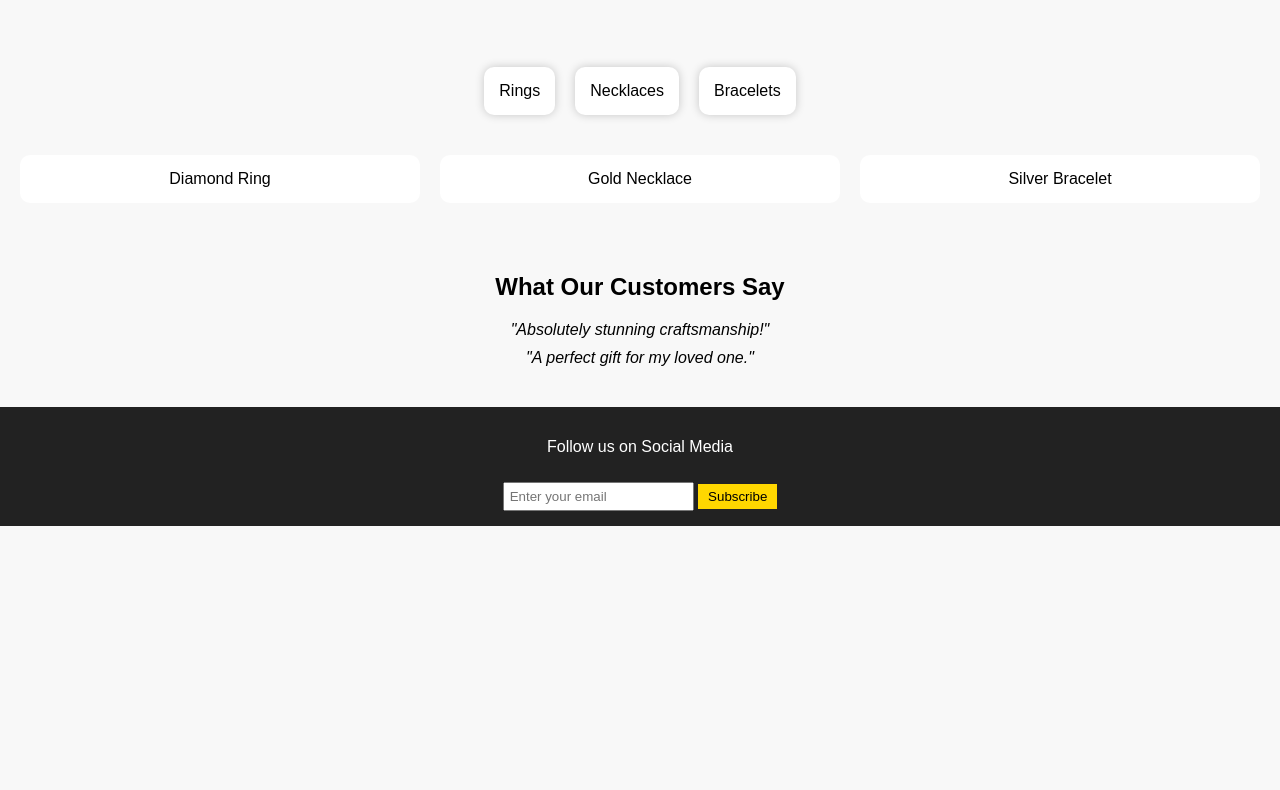
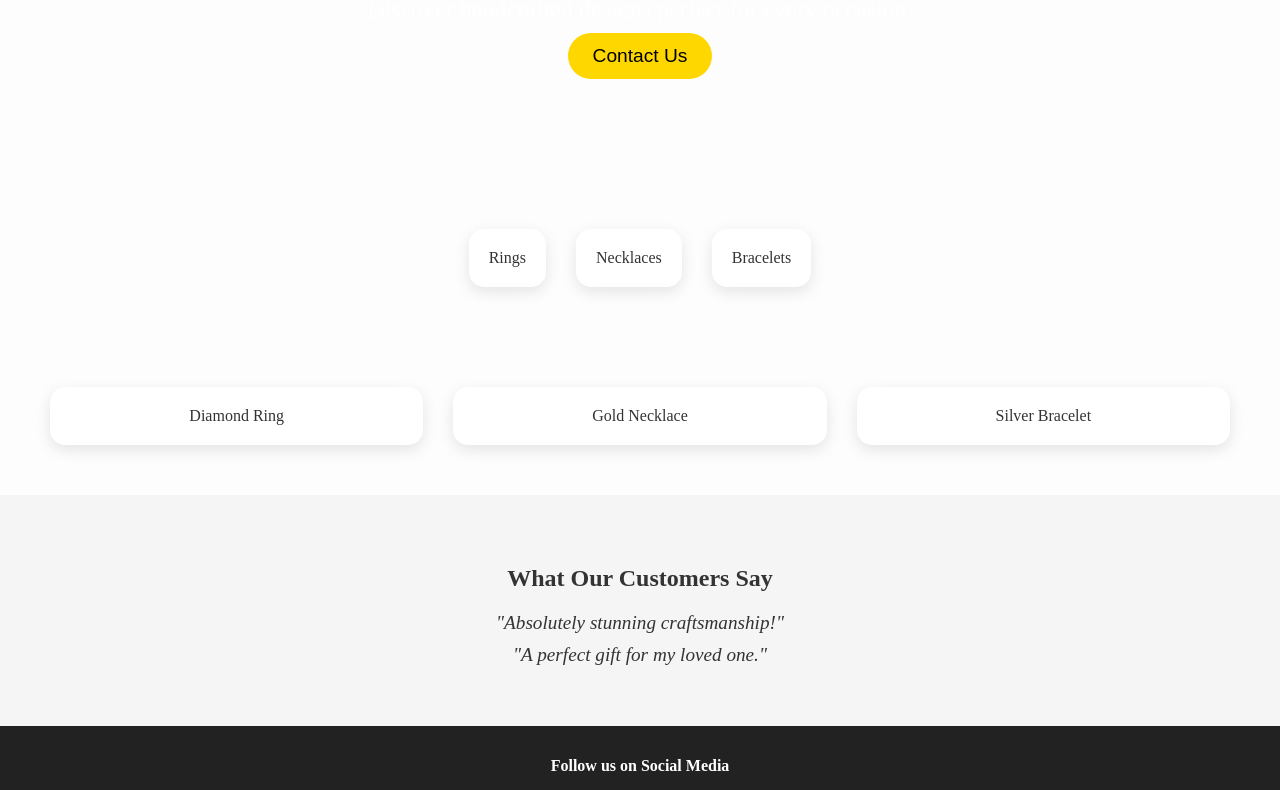
Before and after one commit to PratikKargathra/ruhi-jewellery, a plain HTML site: page index.html in a window 1280 px wide. Shown: the part 316-1106 px from the top of the page. Before the commit the page ends 842 px from the top, so only its background shows below. Drawn offline with Linux system fonts and the light colour scheme.

Commit message:
Update index.html

```diff
--- a/index.html
+++ b/index.html
@@ -7,16 +7,18 @@
     <style>
         /* Global Styles */
         body {
-            font-family: Arial, sans-serif;
+            font-family: 'Playfair Display', serif;
             margin: 0;
             padding: 0;
-            background: #f8f8f8;
+            background: #fdfdfd;
+            color: #333;
         }
         header, footer {
             background: #222;
             color: white;
             text-align: center;
             padding: 15px 0;
+            font-weight: bold;
         }
         nav {
             display: flex;
@@ -26,88 +28,113 @@
         nav a {
             color: white;
             text-decoration: none;
+            transition: color 0.3s;
+        }
+        nav a:hover {
+            color: gold;
         }
 
         /* Hero Section */
         .hero {
             text-align: center;
-            padding: 50px 20px;
+            padding: 100px 20px;
             background: url('jewellery-bg.jpg') no-repeat center;
             background-size: cover;
             color: white;
             animation: fadeIn 2s;
+            position: relative;
         }
         .hero h1 {
-            font-size: 3rem;
+            font-size: 4rem;
             margin: 0;
             animation: slideIn 2s;
+            text-shadow: 2px 2px 10px rgba(0, 0, 0, 0.3);
         }
         .hero p {
-            font-size: 1.2rem;
+            font-size: 1.5rem;
             margin: 10px 0;
         }
         .hero button {
-            padding: 10px 20px;
+            padding: 12px 25px;
             border: none;
             background: gold;
             color: black;
-            font-size: 1rem;
+            font-size: 1.2rem;
             cursor: pointer;
+            border-radius: 30px;
+            transition: background 0.3s;
+        }
+        .hero button:hover {
+            background: darkgoldenrod;
         }
 
         /* Categories */
         .categories {
             display: flex;
             justify-content: center;
-            gap: 20px;
-            padding: 20px;
+            gap: 30px;
+            padding: 50px;
         }
         .category {
-            padding: 15px;
+            padding: 20px;
             background: white;
-            border-radius: 10px;
-            box-shadow: 0 0 10px rgba(0,0,0,0.2);
+            border-radius: 15px;
+            box-shadow: 0 5px 15px rgba(0, 0, 0, 0.1);
             cursor: pointer;
-            transition: transform 0.3s;
+            transition: transform 0.3s, box-shadow 0.3s;
         }
         .category:hover {
             transform: scale(1.1);
+            box-shadow: 0 8px 20px rgba(0, 0, 0, 0.2);
         }
 
         /* Featured Products */
         .products {
             display: grid;
-            grid-template-columns: repeat(auto-fit, minmax(200px, 1fr));
-            gap: 20px;
-            padding: 20px;
+            grid-template-columns: repeat(auto-fit, minmax(250px, 1fr));
+            gap: 30px;
+            padding: 50px;
         }
         .product {
             background: white;
-            padding: 15px;
-            border-radius: 10px;
+            padding: 20px;
+            border-radius: 15px;
             text-align: center;
+            box-shadow: 0 5px 15px rgba(0, 0, 0, 0.1);
+            transition: transform 0.3s;
+        }
+        .product:hover {
+            transform: translateY(-10px);
         }
 
         /* Testimonials */
         .testimonials {
             text-align: center;
-            padding: 30px;
+            padding: 50px;
+            background: #f5f5f5;
         }
         .testimonial {
             font-style: italic;
             margin: 10px 0;
+            font-size: 1.2rem;
         }
 
         /* Footer */
         .footer input {
-            padding: 5px;
+            padding: 10px;
             margin-top: 10px;
+            border-radius: 20px;
+            border: 1px solid #ccc;
         }
         .footer button {
-            padding: 5px 10px;
+            padding: 10px 20px;
             background: gold;
             border: none;
             cursor: pointer;
+            border-radius: 20px;
+        }
+        .footer button:hover {
+            background: darkgoldenrod;
         }
 
         /* Animations */
```
